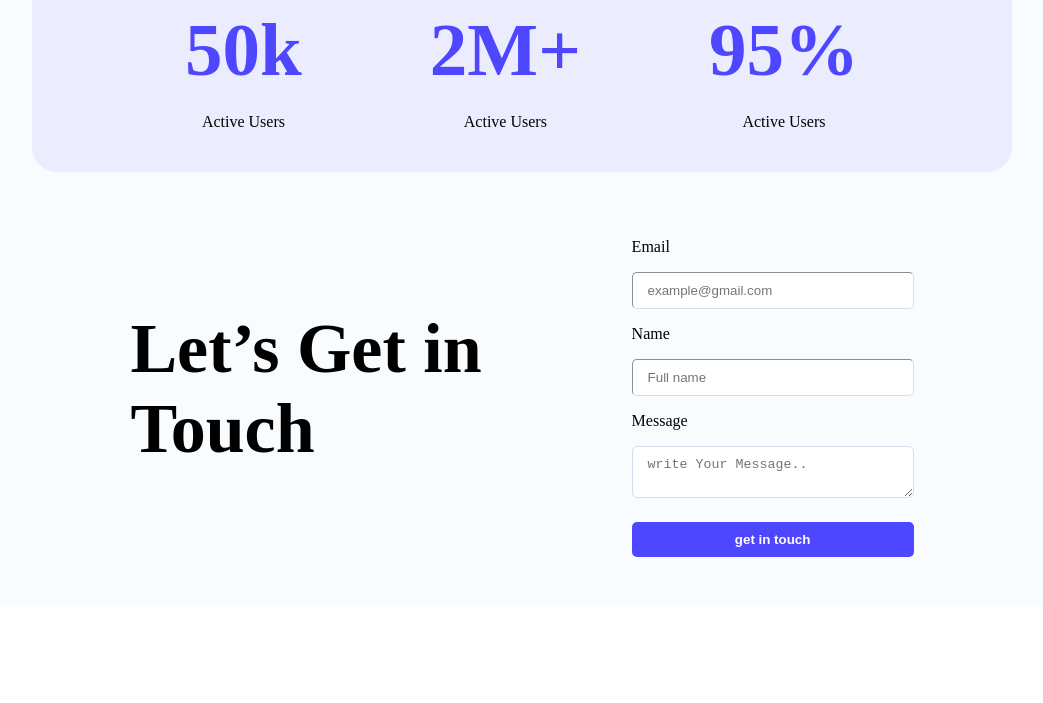
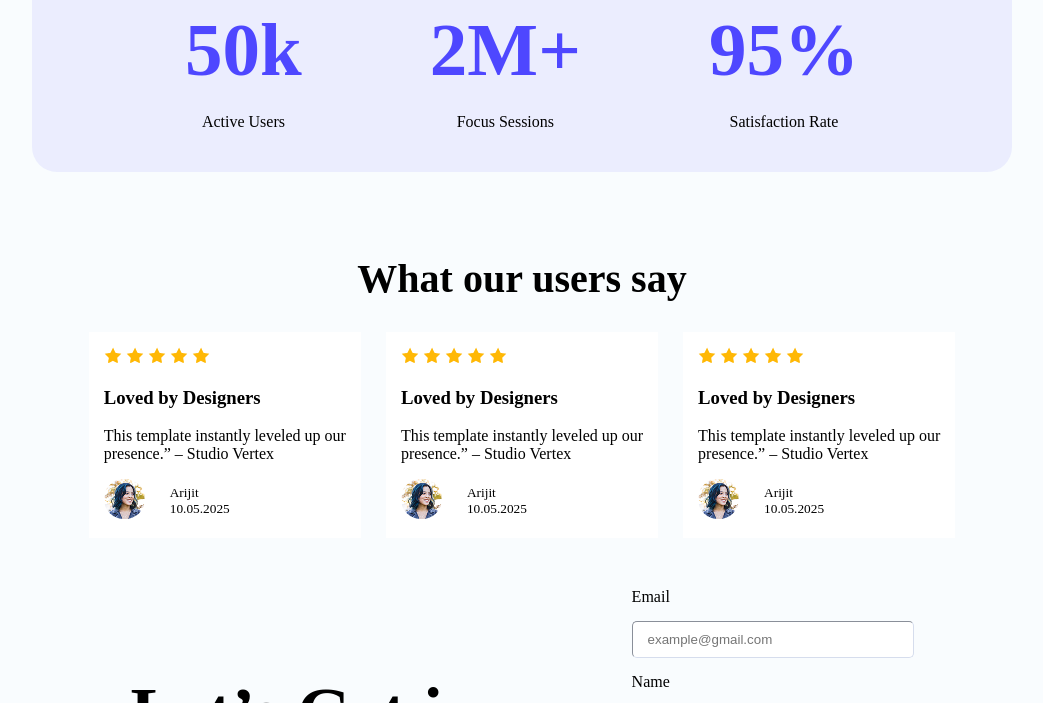
Before and after one commit to ArijitJana07/B12A01-landing-launchpad, a plain HTML site: page index.html in a window 1280 px wide. Shown: the part 1150-1853 px from the top of the page, without its empty margins (118-1161 px from the left). Drawn offline with Linux system fonts and the light colour scheme.

Commit message:
final commit

```diff
--- a/Styles/style.css
+++ b/Styles/style.css
@@ -18,6 +18,13 @@ a{
     border: none;
     color: white;
     font-weight: 700;
+    border-width: 2px;
+}
+.button-class:hover{
+    background-color: rgb(171, 171, 171);
+    border-color: #4E47FF;
+    border-width: 5px;
+    color: #4E47FF;
 }
 .primary-text{
     color: #4E47FF;
@@ -66,6 +73,16 @@ a{
     margin-bottom: 10px;
 }
 
+/* review */
+.avater-flex{
+    display: flex;
+    align-items: center;
+    gap: 25px;
+}
+.avater-text{
+    margin: 0 0 ;
+}
+
 /* get in touch */
 
 .get-in-touch-flex{
@@ -87,6 +104,7 @@ a{
     border-radius: 5px;
     padding: 10px 15px;
     width: 250px;
+    margin: 15px 0;
 }
 .form-button{
     margin-top: 20px;
@@ -113,3 +131,18 @@ a{
     justify-content: center;
     gap: 20px;
 }
+.What-our-users-say{
+    display: flex;
+    flex-direction: column;
+    align-items: center;
+    margin: 50px 0  ;
+}
+.review{
+    display: flex;
+    gap: 25px;
+    margin-top: 20px;
+}
+.review-card{
+    background-color: white;
+    padding: 15px;
+}
--- a/index.html
+++ b/index.html
@@ -42,17 +42,78 @@
                 </div>
                 <div>
                     <p class="footer-logo">2M+</p>
-                    <p>Active Users</p>
+                    <p>Focus Sessions</p>
                 </div>
                 <div>
                     <p class="footer-logo">95%</p>
-                    <p>Active Users</p>
+                    <p>Satisfaction Rate</p>
                 </div>
             </div>
         </section>
         <!-- What our users say section-->
-        <section>
+        <section class="What-our-users-say">
+            <div>
+                <h2 class="common-heading">What our users say</h2>
+            </div>
+            <div class="review">
+                <div class="review-card">
+                    <div><img src="./Assets/icon-star.png" alt="">
+                    <img src="./Assets/icon-star.png" alt="">
+                    <img src="./Assets/icon-star.png" alt="">
+                    <img src="./Assets/icon-star.png" alt="">
+                    <img src="./Assets/icon-star.png" alt=""></div>
+                    <h3>Loved by Designers</h3>
+                    <p>This template instantly leveled up our <br>presence.” – Studio Vertex</p>
+                    <div class="avater-flex">
+                        <div>
+                            <img src="./Assets/avatar.png" alt="">
+                        </div>
+                        <div>
+                            <small><p class="avater-text">Arijit</p></small>
+                            <small><p class="avater-text">10.05.2025</p></small>
+                        </div>
+                    </div>
 
+                </div>
+                <div class="review-card">
+                    <div><img src="./Assets/icon-star.png" alt="">
+                    <img src="./Assets/icon-star.png" alt="">
+                    <img src="./Assets/icon-star.png" alt="">
+                    <img src="./Assets/icon-star.png" alt="">
+                    <img src="./Assets/icon-star.png" alt=""></div>
+                    <h3>Loved by Designers</h3>
+                    <p>This template instantly leveled up our <br>presence.” – Studio Vertex</p>
+                    <div class="avater-flex">
+                        <div>
+                            <img src="./Assets/avatar.png" alt="">
+                        </div>
+                        <div>
+                            <small><p class="avater-text">Arijit</p></small>
+                            <small><p class="avater-text">10.05.2025</p></small>
+                        </div>
+                    </div>
+
+                </div>
+                <div class="review-card">
+                    <div><img src="./Assets/icon-star.png" alt="">
+                    <img src="./Assets/icon-star.png" alt="">
+                    <img src="./Assets/icon-star.png" alt="">
+                    <img src="./Assets/icon-star.png" alt="">
+                    <img src="./Assets/icon-star.png" alt=""></div>
+                    <h3>Loved by Designers</h3>
+                    <p>This template instantly leveled up our <br>presence.” – Studio Vertex</p>
+                    <div class="avater-flex">
+                        <div>
+                            <img src="./Assets/avatar.png" alt="">
+                        </div>
+                        <div>
+                            <small><p class="avater-text">Arijit</p></small>
+                            <small><p class="avater-text">10.05.2025</p></small>
+                        </div>
+                    </div>
+
+                </div>
+            </div>
         </section>
         <!-- focus better section-->
         <section>
@@ -66,15 +127,18 @@
             <div>
                 <form action="">
                     <div>
-                        <p>Email</p>
+                        <label for="email">Email</label>
+                        <br>
                         <input type="email" name="" id="" placeholder="example@gmail.com" class="input-area">
                     </div>
                     <div>
-                        <p>Name</p>
+                        <label for="name">Name</label>
+                        <br>
                         <input type="text" name="" id="" placeholder="Full name" class="input-area">
                     </div>
                     <div>
-                        <p>Message</p>
+                        <label for="message">Message</label>
+                        <br>
                         <textarea name="" id="" placeholder="write Your Message.." class="input-area"></textarea>
                     </div>
                     <button class="button-class form-button">get in touch</button>
```
